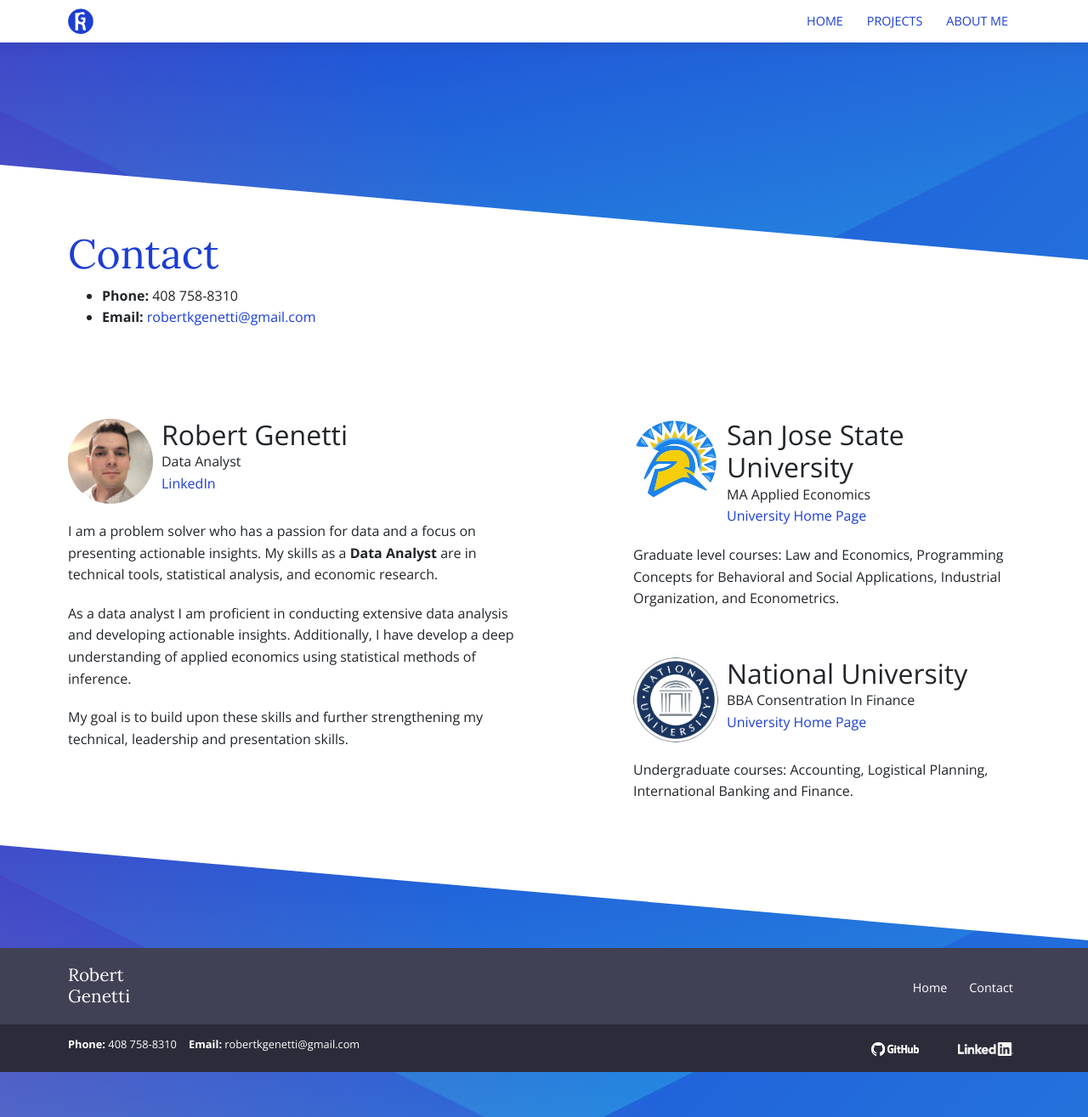
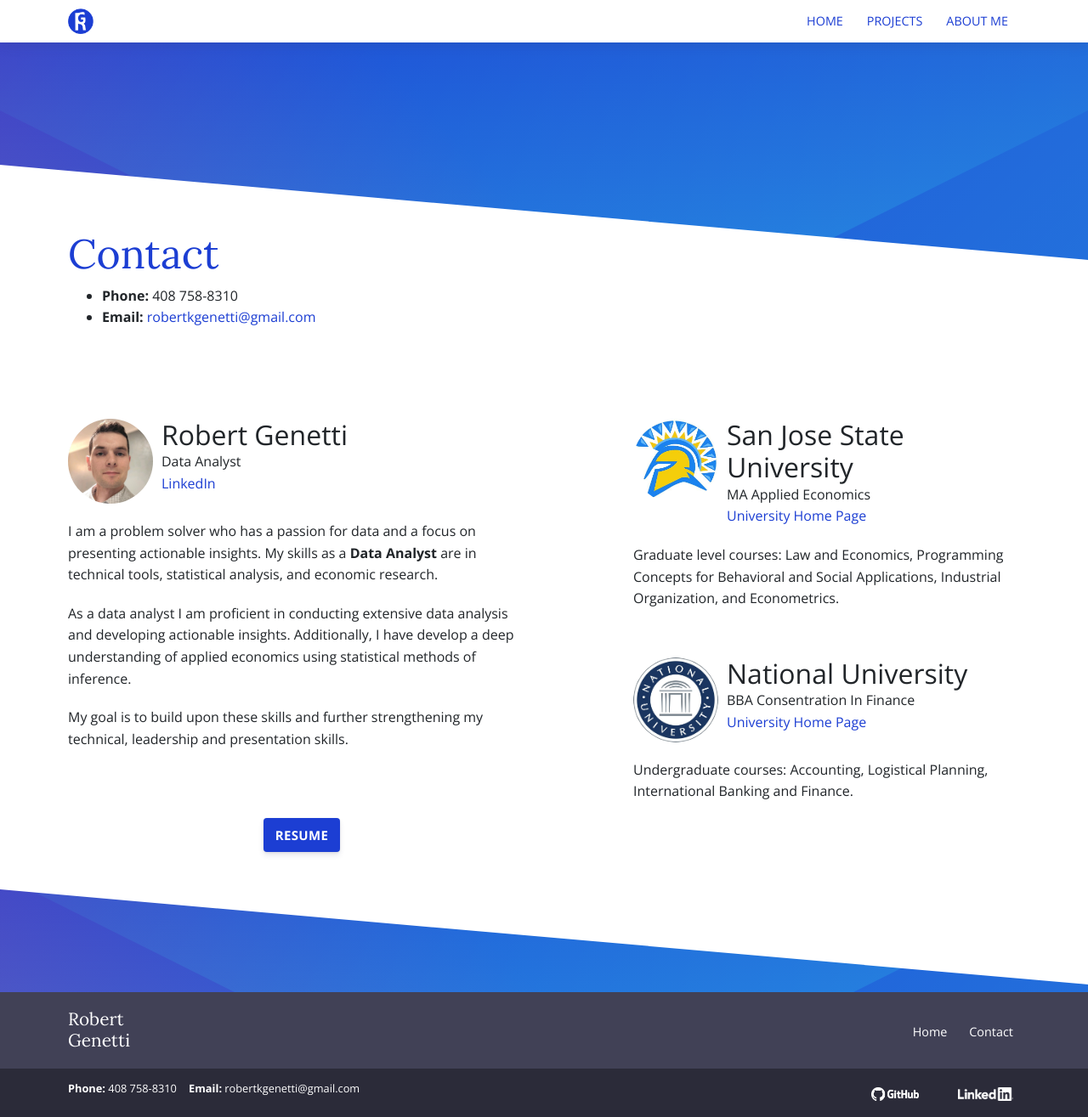
Before and after one commit to robertgenetti/robertgenetti.github.io, a Jekyll site: the page built from contact.html, in a window 1280 px wide. Shown: the whole page at 85% size. Built offline with Jekyll 4.4.1, drawn with Linux system fonts in a browser that asks for light colours.

Commit message:
update contact page

```diff
--- a/_data/contact.yml
+++ b/_data/contact.yml
@@ -2,6 +2,7 @@
 phone: '408 758-8310'
 title: 'Robert Genetti'
 image: '/images/social/my_photo.png'
+resume: '/images/education/Resume.pdf'
 jobtitle: 'Data Analyst'
 intro: "Translating problems into structured analysis that directly drive actionable insights."
 content:
--- a/contact.html
+++ b/contact.html
@@ -46,7 +46,11 @@
           <div class="team-content mb-2">{{item.paragraph}}</div>
           {% endfor %}
         </div>
+        <div class="text-center mb-4">
+          <a href="{{site.data.contact.resume}}" class="button button-primary mt-6" style="text-decoration:none;" target="_blank">Resume</a>
       </div>
+      </div>
+
 
       <div class="col-12 col-md-5">
 
```
Also changed, not shown: 8 other files.
